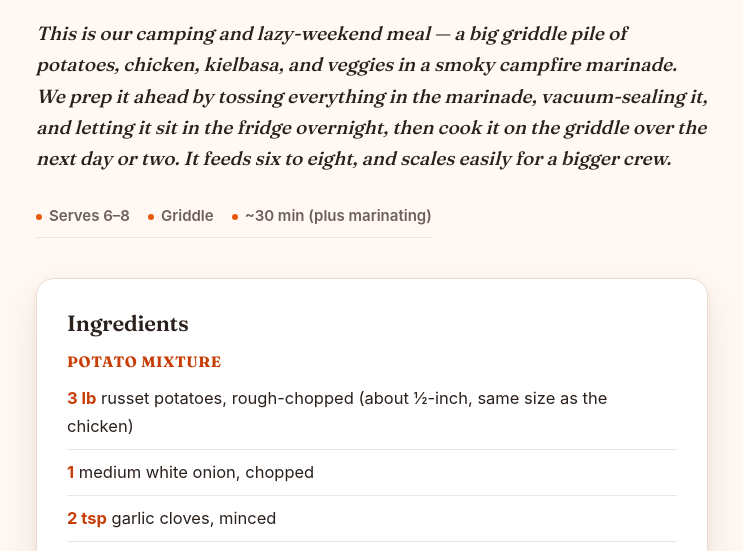
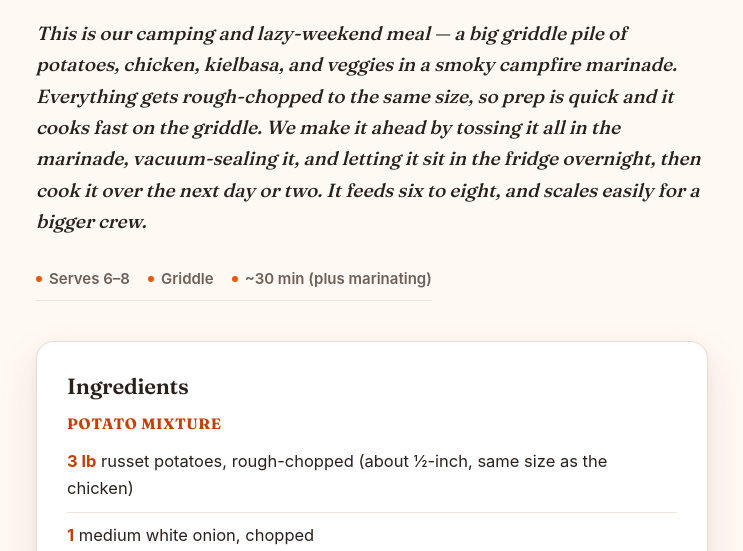
Before and after one commit to TivenLabs/tivenlabs.github.io, a plain HTML site: page recipescaler/recipes/cowboy-chicken.html in a window 1280 px wide. Shown: the part 214-765 px from the top of the page, without its empty margins (268-1011 px from the left). Drawn offline with Linux system fonts and the light colour scheme.

Commit message:
Cowboy Chicken: story notes rough-chop = quick prep, fast cooking

```diff
--- a/recipescaler/recipes/cowboy-chicken.html
+++ b/recipescaler/recipes/cowboy-chicken.html
@@ -132,7 +132,7 @@
   <div class="wrap">
     <div class="eyebrow">From our kitchen</div>
     <h1>Cowboy Chicken</h1>
-    <p class="story">This is our camping and lazy-weekend meal — a big griddle pile of potatoes, chicken, kielbasa, and veggies in a smoky campfire marinade. We prep it ahead by tossing everything in the marinade, vacuum-sealing it, and letting it sit in the fridge overnight, then cook it on the griddle over the next day or two. It feeds six to eight, and scales easily for a bigger crew.</p>
+    <p class="story">This is our camping and lazy-weekend meal — a big griddle pile of potatoes, chicken, kielbasa, and veggies in a smoky campfire marinade. Everything gets rough-chopped to the same size, so prep is quick and it cooks fast on the griddle. We make it ahead by tossing it all in the marinade, vacuum-sealing it, and letting it sit in the fridge overnight, then cook it over the next day or two. It feeds six to eight, and scales easily for a bigger crew.</p>
     <div class="meta-line">
       <span>Serves 6–8</span>
       <span>Griddle</span>
```
